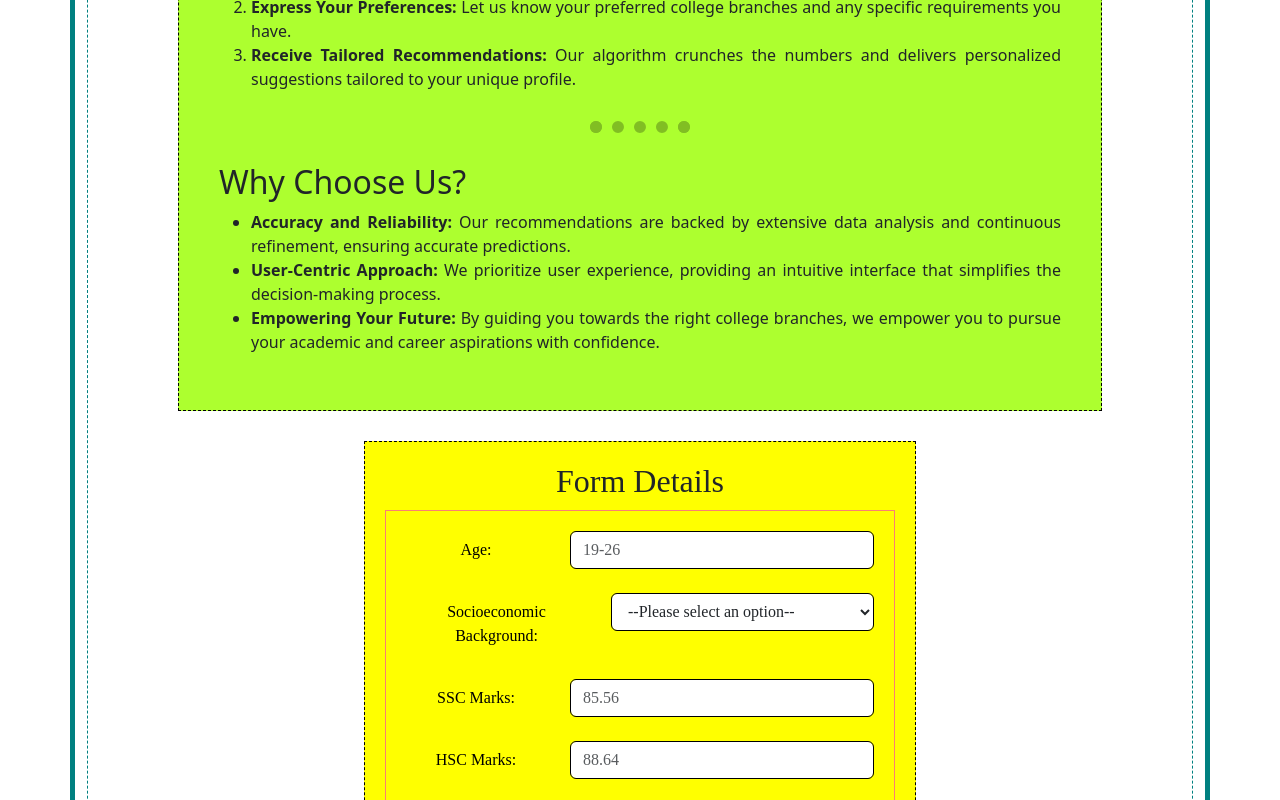
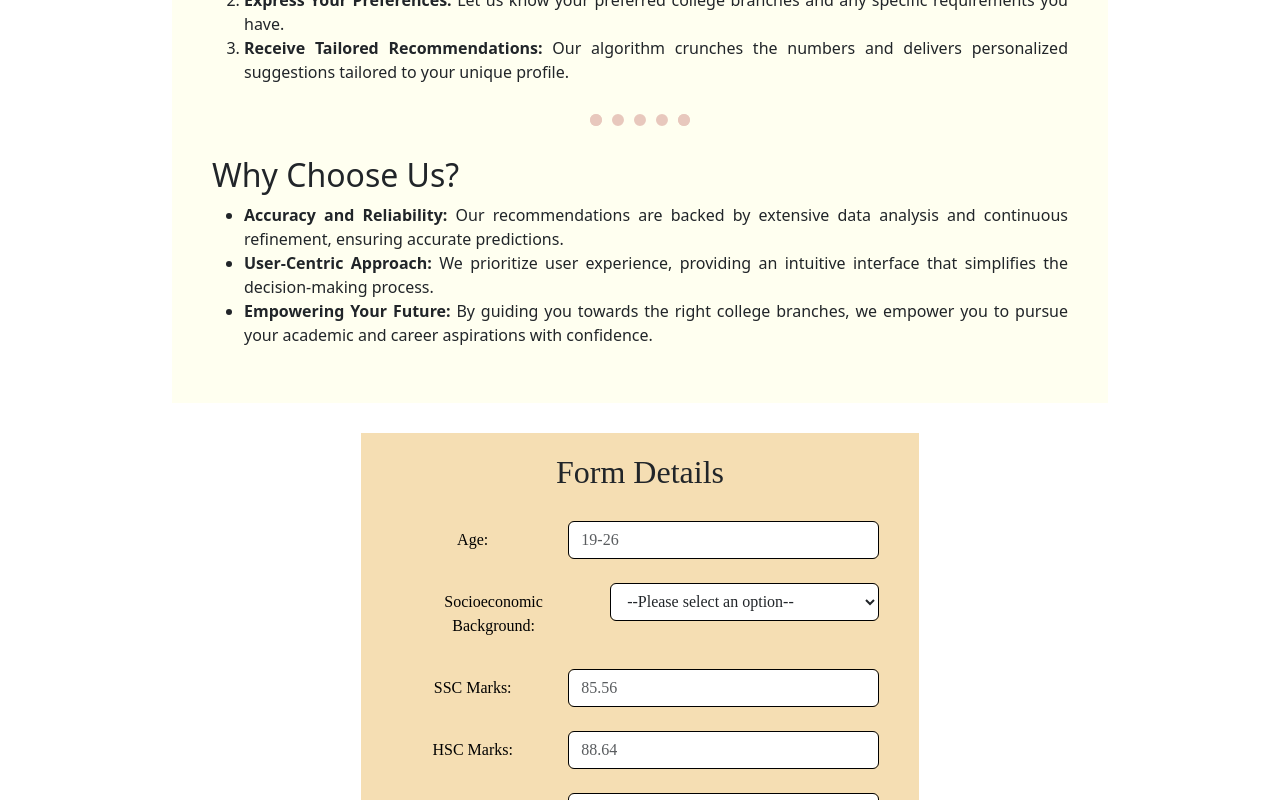
Before and after one commit to KarthikShetty27/project-frontend, a React (Create React App) app: page / in a window 1280 px wide. Shown: the part 560-1360 px from the top of the page. Built offline with nearby package versions, Linux system fonts and the light colour scheme.

Commit message:
Changes-2.4.0.3 Made changes in the css

```diff
--- a/src/pages/assets/css/styles.css
+++ b/src/pages/assets/css/styles.css
@@ -1,13 +1,13 @@
 /* CSS for App.js Start */
 .container{
-    border: 5px solid teal;
+    /* border: 5px solid teal; */
     margin: 10px auto;
 }
 /* ***************** */
 
 /* CSS for HomePage.js [About + Input + Output] Start */
 #home-page{
-    border: 1px dashed teal;
+    /* border: 1px dashed teal; */
     padding: 12px 0px;
 }
 
@@ -25,14 +25,14 @@
 
 /* CSS common for Home.js, Form.js, Result.js  Start */
 #home, #finput, #foutput {
-    border: 1px dashed black;
+    /* border: 1px dashed black; */
     width: auto;
 }
 /* ***************** */
 
 /* CSS for Home.js  Start */
 #home {
-    background-color: greenyellow;
+    background-color: ivory;
     height: auto;
     padding: 40px;
     margin: 10px 90px;
@@ -40,7 +40,7 @@
 }
 #line {
     margin: 30px auto;
-    border: 12px dotted black;
+    border: 12px dotted brown;
     border-bottom: none;
     width: 100px;
 }
@@ -59,9 +59,10 @@
 @media screen and (width < 1200px) {
     #home{
         padding: 40px;
+        margin: 20px auto;
     }
     #finput, #foutput{
-        border: 3px solid cyan;
+        /* border: 3px solid cyan; */
         width: 100%;
         height: 610px;
         display: inline-block;
@@ -78,6 +79,9 @@
         margin-left: 8.5px;
         margin-right: 8.5px;
     }
+    #finput{
+        margin: 10px 84px;
+    }
 }
 /* Media Query for mobileScreen */
 @media screen and (width < 993px) {
@@ -87,17 +91,26 @@
     #finput, #foutput{
         height: auto;
     }
+    #finput{
+        margin: 10px 24px;
+    }
+}
+/* Media Query for mobileScreen */
+@media screen and (width < 768px) {
+    #finput{
+        margin: 10px auto;
+    }
 }
 /* ***************** */
 
 /* CSS for Form.js  Start */
 #finput{
-    background-color:yellow;
+    background-color: wheat;
     font-family: serif;
 }
 
 .form-data{
-    border: 1px salmon solid;
+    /* border: 1px salmon solid; */
     margin: 10px 0px;
     padding: 20px;
     color: black;
@@ -125,7 +138,7 @@ border-color: #004d99;
 
 /* CSS for Result.js  Start */
 #foutput {
-    background-color: orange;
+    background-color: whitesmoke;
 }
 /* ***************** */
 
```
